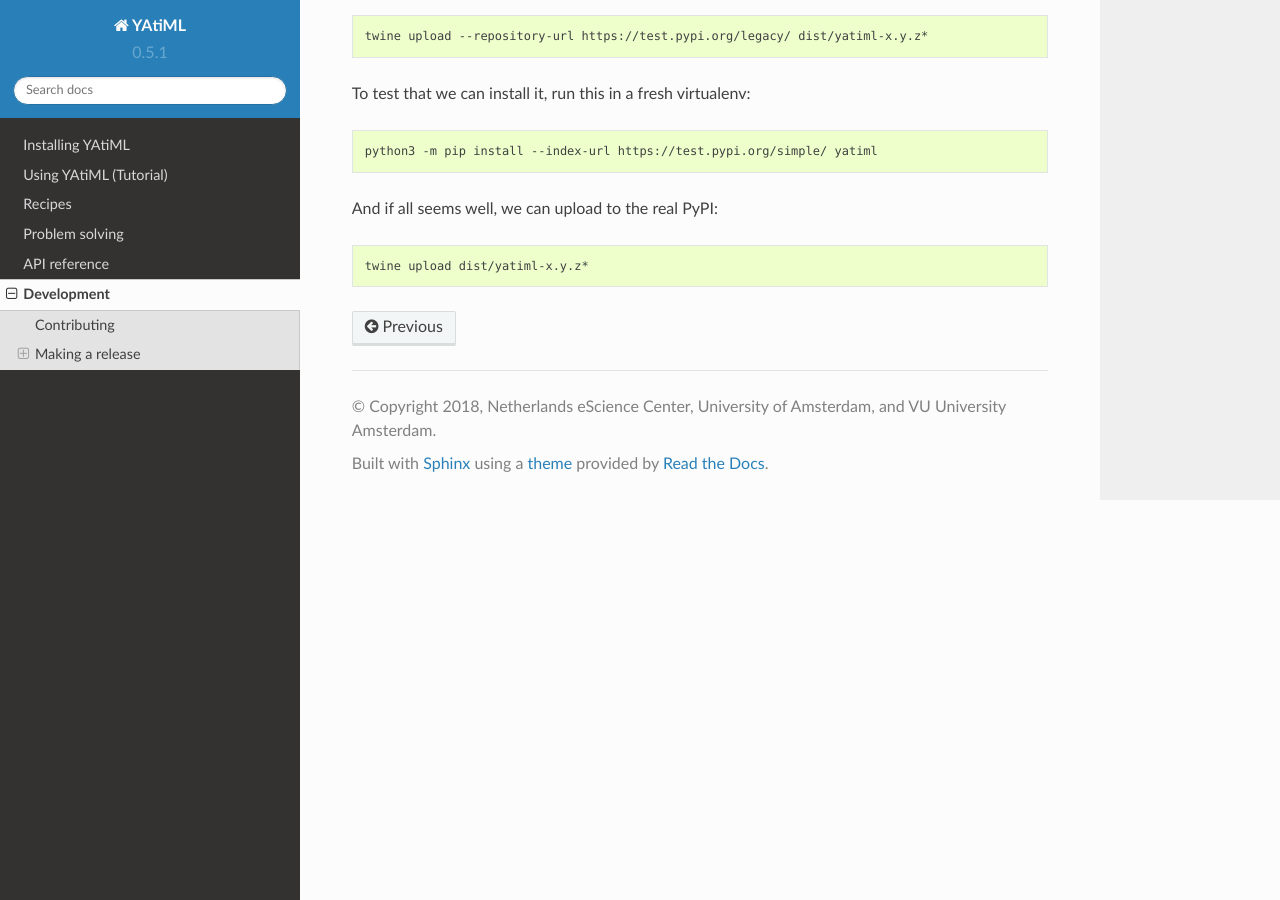
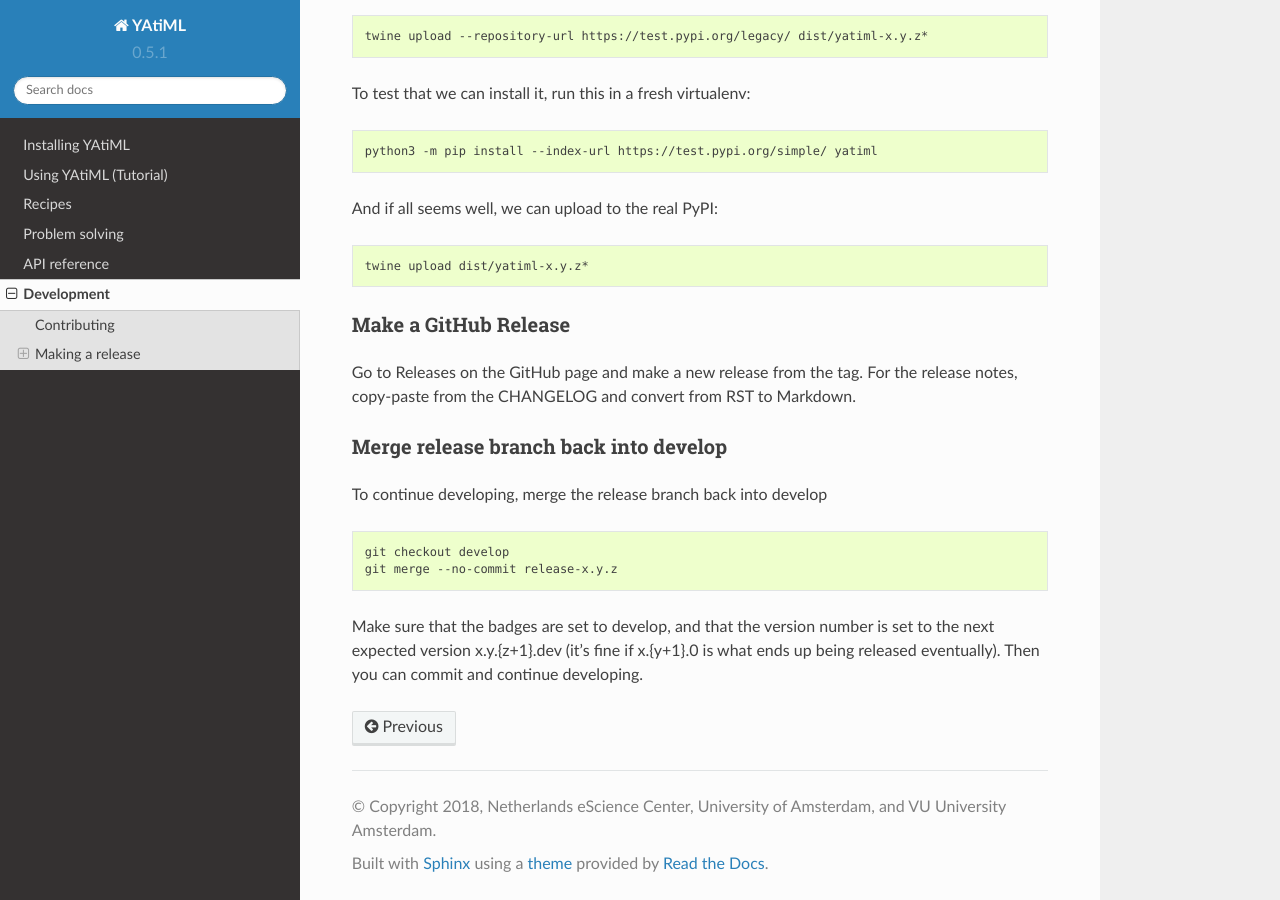
Before and after one commit to yatiml/yatiml, a Sphinx documentation site: the page built from docs/development.rst, in a window 1280 px wide and 900 px high, scrolled down 3639 px. Built offline with Sphinx 7.4.7 and the Read the Docs theme 2.0.0, drawn with Linux system fonts in a browser that asks for light colours; pages that are not in the unit, such as notebooks, are missing from menus.

Commit message:
Improve release procedure. Fixes #18.

```diff
--- a/docs/development.rst
+++ b/docs/development.rst
@@ -216,5 +216,25 @@ And if all seems well, we can upload to the real PyPI:
 
   twine upload dist/yatiml-x.y.z*
 
+Make a GitHub Release
+.....................
+
+Go to Releases on the GitHub page and make a new release from the tag. For the
+release notes, copy-paste from the CHANGELOG and convert from RST to Markdown.
+
+Merge release branch back into develop
+......................................
+
+To continue developing, merge the release branch back into develop
+
+.. code-block:: bash
+
+  git checkout develop
+  git merge --no-commit release-x.y.z
+
+Make sure that the badges are set to develop, and that the version number is
+set to the next expected version x.y.{z+1}.dev (it's fine if x.{y+1}.0 is what
+ends up being released eventually). Then you can commit and continue developing.
+
 .. _`Git Flow`: http://nvie.com/posts/a-successful-git-branching-model/
 .. _`Semantic Versioning`: http://www.semver.org
```
